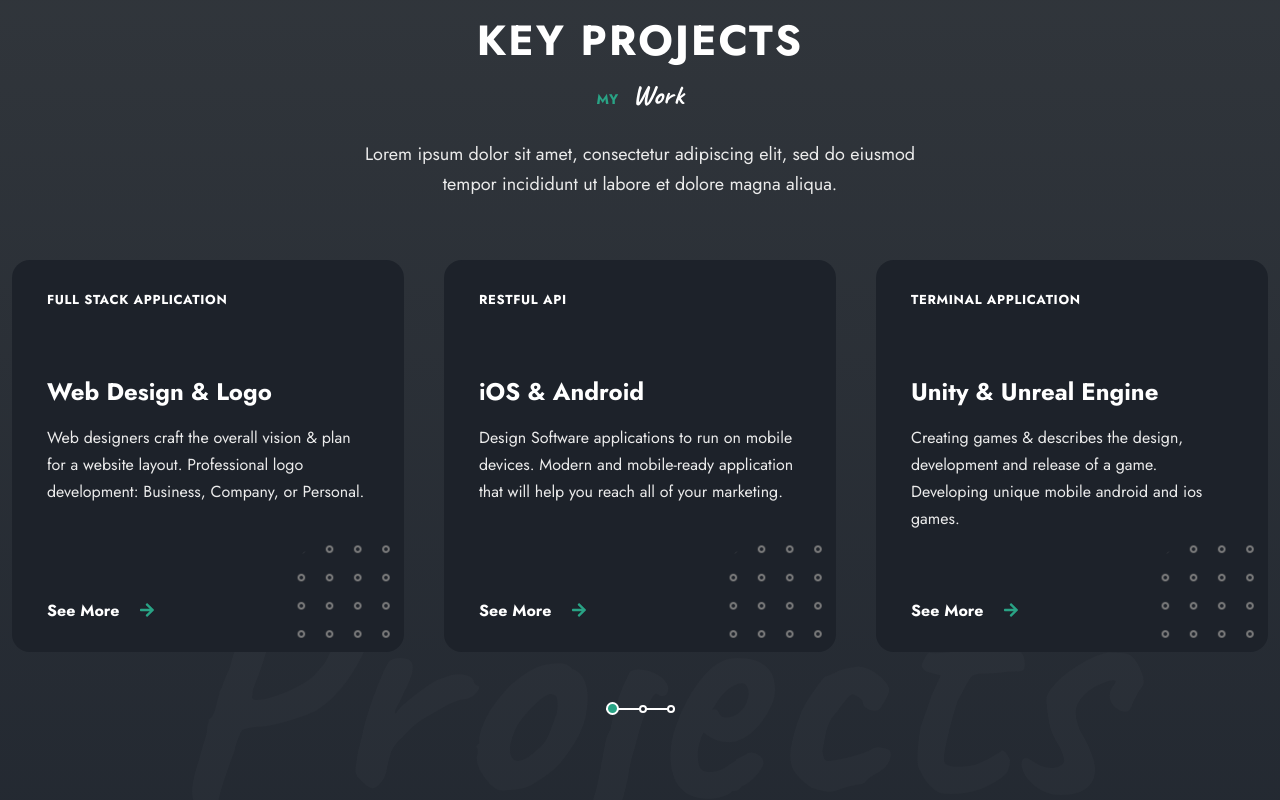
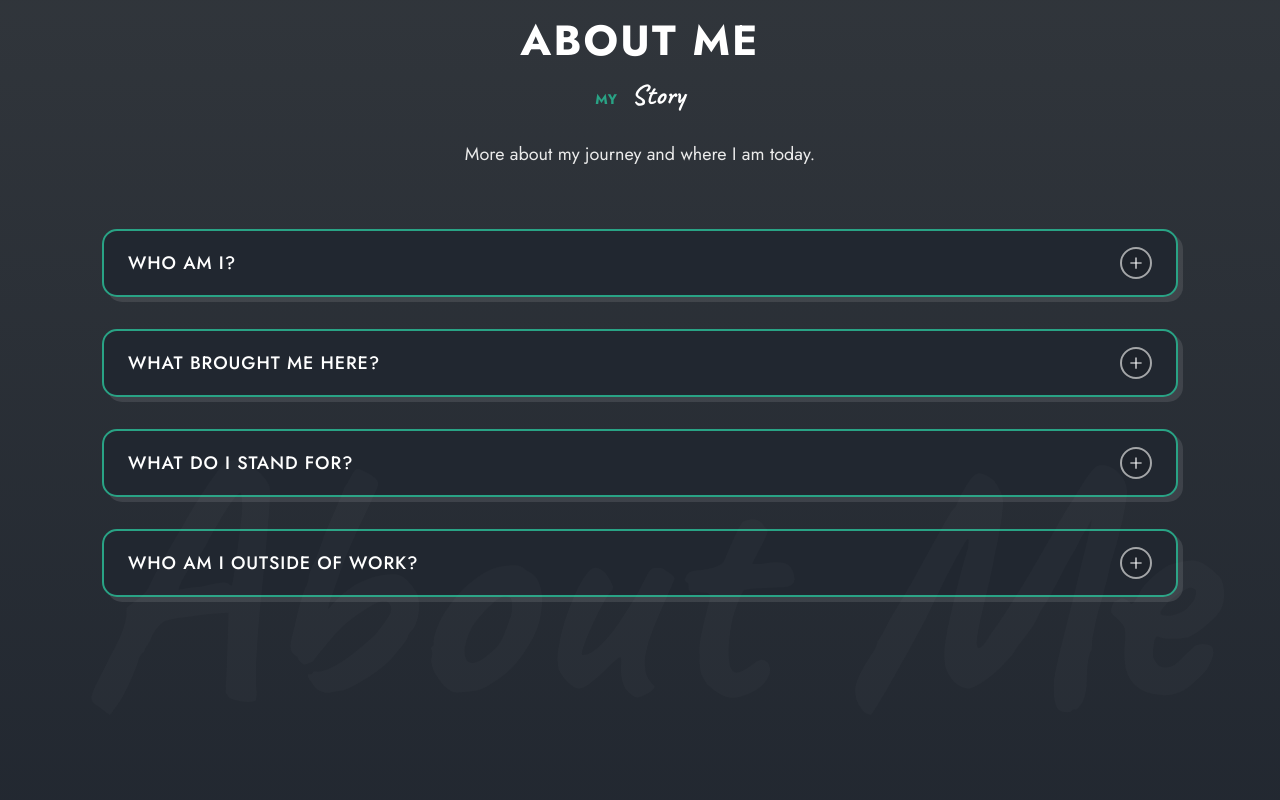
Before and after one commit to jessicacliong/personal-portfolio-v2, a React (Vite) app: page /#home in a window 1280 px wide. Shown: the part 980-1780 px from the top of the page. Built offline with nearby package versions, Linux system fonts and the light colour scheme.

Commit message:
completed about section

```diff
--- a/src/App.jsx
+++ b/src/App.jsx
@@ -7,6 +7,7 @@ import Resume from './components/resume/Resume';
 // import Blog from './components/blog/Blog';
 import Contact from './components/contact/Contact';
 import Footer from './components/footer/Footer';
+import About from './components/about/About';
 
 function App() {
 
@@ -14,6 +15,7 @@ function App() {
     <main className='main'>
       <Header />
       <Home />
+      <About />
       <Projects />
       <Skills />
       <Resume />
--- a/src/Data.jsx
+++ b/src/Data.jsx
@@ -1,17 +1,4 @@
-import Project1 from './assets/project1.jpeg';
-import Project2 from './assets/project2.jpg';
-import Project3 from './assets/project3.jpeg';
-import Project4 from './assets/project4.jpeg';
-import Project5 from './assets/project5.jpg';
-import Project6 from './assets/project6.jpg';
-
-import Testimonial1 from './assets/testimonial1.jpg';
-import Testimonial2 from './assets/testimonial2.jpg';
-import Testimonial3 from './assets/testimonial3.jpg';
-import Testimonial4 from './assets/testimonial4.jpg';
-import Testimonial5 from './assets/testimonial5.jpg';
-
-
+// Navbar Data
 export const links = [
   {
     name: 'Home',
@@ -39,6 +26,40 @@ export const links = [
   },
 ];
 
+// About Data
+
+const stories = [
+  {
+    id: 1,
+    title: 'Who am I?',
+    description:
+      '',
+  },
+  {
+    id: 2,
+    title: 'What brought me here?',
+    description:
+      '',
+  },
+  {
+    id: 3,
+    title: 'What do I stand for?',
+    description:
+      '',
+  },
+  {
+    id: 4,
+    title: 'Who am I outside of work?',
+    description:
+      '',
+  }
+]
+
+export default stories;
+
+
+
+// Projects Data
 export const projects = [
       {
        id: 1,
@@ -77,6 +98,7 @@ export const projects = [
       },
 ];
 
+//Skills Data
    export const skills = [
     {
       id: 1,
@@ -169,57 +191,7 @@ export const projects = [
     }
 ];
 
-   export const projects_tutorial = [
-     {
-       id: 1,
-       img: Project1,
-       category: 'Branding',
-       title: 'Zorro',
-       description:
-         'Lorem ipsum dolor sit amet, consectetur adipiscing elit, sed do eiusmod tempor incididunt ut labore et dolore.',
-     },
-     {
-       id: 2,
-       img: Project2,
-       category: 'UI UX Design',
-       title: 'Gooir',
-       description:
-         'Lorem ipsum dolor sit amet, consectetur adipiscing elit, sed do eiusmod tempor incididunt ut labore et dolore.',
-     },
-     {
-       id: 3,
-       img: Project3,
-       category: 'Development',
-       title: 'Explore',
-       description:
-         'Lorem ipsum dolor sit amet, consectetur adipiscing elit, sed do eiusmod tempor incididunt ut labore et dolore.',
-     },
-     {
-       id: 4,
-       img: Project4,
-       category: 'Photography',
-       title: 'Mozar',
-       description:
-         'Lorem ipsum dolor sit amet, consectetur adipiscing elit, sed do eiusmod tempor incididunt ut labore et dolore.',
-     },
-     {
-       id: 5,
-       img: Project5,
-       category: 'Development',
-       title: 'Stay Fit',
-       description:
-         'Lorem ipsum dolor sit amet, consectetur adipiscing elit, sed do eiusmod tempor incididunt ut labore et dolore.',
-     },
-     {
-       id: 6,
-       img: Project6,
-       category: 'Branding',
-       title: 'Kana',
-       description:
-         'Lorem ipsum dolor sit amet, consectetur adipiscing elit, sed do eiusmod tempor incididunt ut labore et dolore.',
-     },
-];
-
+// Resume Data
    export const cv = [
       {
        id: 1,
@@ -344,46 +316,3 @@ export const projects = [
       },
 
 ];
-
-   export const testimonials = [
-     {
-       id: 1,
-       img: Testimonial1,
-       name: 'Barbara Wilson',
-       author: 'CEO Company',
-       description:
-         'Lorem ipsum dolor sit amet, consectetur adipiscing elit, sed do eiusmod tempor incididunt ut labore et dolore magna aliqua.',
-     },
-     {
-       id: 2,
-       img: Testimonial2,
-       name: 'Charlie Smith',
-       author: 'Designer',
-       description:
-         'Lorem ipsum dolor sit amet, consectetur adipiscing elit, sed do eiusmod tempor incididunt ut labore et dolore magna aliqua.',
-     },
-     {
-       id: 3,
-       img: Testimonial3,
-       name: 'Roy Wang',
-       author: 'Manager GYM',
-       description:
-         'Lorem ipsum dolor sit amet, consectetur adipiscing elit, sed do eiusmod tempor incididunt ut labore et dolore magna aliqua.',
-     },
-     {
-       id: 4,
-       img: Testimonial4,
-       name: 'Jennifer Smith',
-       author: 'CEO & Founder',
-       description:
-         'Lorem ipsum dolor sit amet, consectetur adipiscing elit, sed do eiusmod tempor incididunt ut labore et dolore magna aliqua.',
-     },
-     {
-       id: 5,
-       img: Testimonial5,
-       name: 'Paul Freeman',
-       author: 'Photographer',
-       description:
-         'Lorem ipsum dolor sit amet, consectetur adipiscing elit, sed do eiusmod tempor incididunt ut labore et dolore magna aliqua.',
-     },
-];
--- /dev/null
+++ b/src/components/about/About.jsx
@@ -0,0 +1,30 @@
+import React, { useState } from 'react';
+import Stories from './Stories';
+import storiesData from '../../Data';
+
+import './about.css';
+
+const About = () => {
+
+    const [stories, setStories] = useState(storiesData);
+
+    return (
+        <section className='about section' id='about'>
+            <h2 className="section__title text-cs">About Me</h2>
+            <p className="section__subtitle">
+               My <span>Story</span>
+            </p>
+            <p className="section__description">
+               More about my journey and where I am today.
+            </p>
+
+            <Stories stories={storiesData}/>
+
+            <div className="section__bg-wrapper">
+                <span className="bg__title">About Me</span>
+            </div>
+        </section>
+    )
+}
+
+export default About;
--- /dev/null
+++ b/src/components/about/SingleStory.jsx
@@ -0,0 +1,25 @@
+import React, { useState } from 'react';
+import { AiOutlineMinus, AiOutlinePlus } from 'react-icons/ai'
+
+const SingleStory = ({title, description}) => {
+
+    const [showInfo, setShowInfo] = useState(false);
+
+    return (
+        <div className='story__item'>
+            <div className='story__header'>
+                <div className='story__title text-cs'>{title}</div>
+                <span className='story__icon' onClick={ () => setShowInfo(!showInfo)}>
+                    {showInfo ? <AiOutlineMinus /> : <AiOutlinePlus />}
+                </span>
+            </div>
+
+            <div className={`${showInfo ? 'show-content' : ''} story__content`}>
+                <p className='story__description'>{description}</p>
+            </div>
+
+        </div>
+    )
+}
+
+export default SingleStory;
--- /dev/null
+++ b/src/components/about/Stories.jsx
@@ -0,0 +1,16 @@
+import React from 'react';
+import SingleStory from './SingleStory';
+
+const Stories = ({stories}) => {
+  return (
+    <section className='stories__container container grid'>
+        <div className='stories__group'>
+            {stories.map( (story) => {
+                return <SingleStory key={stories.id} {...story} />
+            })}
+        </div>
+    </section>
+  )
+}
+
+export default Stories
--- /dev/null
+++ b/src/components/about/about.css
@@ -0,0 +1,67 @@
+.about {
+     background-image: var(--second-gradient);
+     position: relative;
+ }
+
+ .stories__container {
+     width: 90vw;
+     background: transparent;
+     max-width: 1100px;
+     position: relative;
+ }
+
+ .story__item {
+     padding: 1rem 1.5rem;
+     border: 2px solid var(--primary-color);
+     border-radius: 15px;
+     box-shadow: var(--shadow);
+     margin-bottom: 2rem;
+     background-color: var(--bg-color);
+ }
+
+ .story__header {
+     display: flex;
+     justify-content: space-between;
+     align-items: center;
+     gap: 1rem;
+ }
+
+.story__title {
+     color: var(--title-color);
+     font-size: var(--large-font-size);
+     font-weight: 500;
+ }
+
+.story__description {
+     color: var(--text-color);
+     font-size: var(--large-font-size);
+     line-height: 2;
+     margin-top: 1rem;
+     transition: var(--transition);
+}
+
+.story__icon {
+     background-color: var(--container-color);
+     border: 2px solid var(--border-color);
+     font-size: var(--normal-font-size);
+     width: 2rem;
+     height: 2rem;
+     display: flex;
+     align-items: center;
+     justify-content: center;
+     border-radius: 50%;
+     color: var(--title-color);
+     cursor: pointer;
+     z-index: 10;
+     transition: all 1s var(--transition);
+}
+
+.story__content {
+     max-height: 0;
+     overflow: hidden;
+     transition: all 1s ease 0s;
+}
+
+.show-content {
+     max-height: 500px;
+}
```
